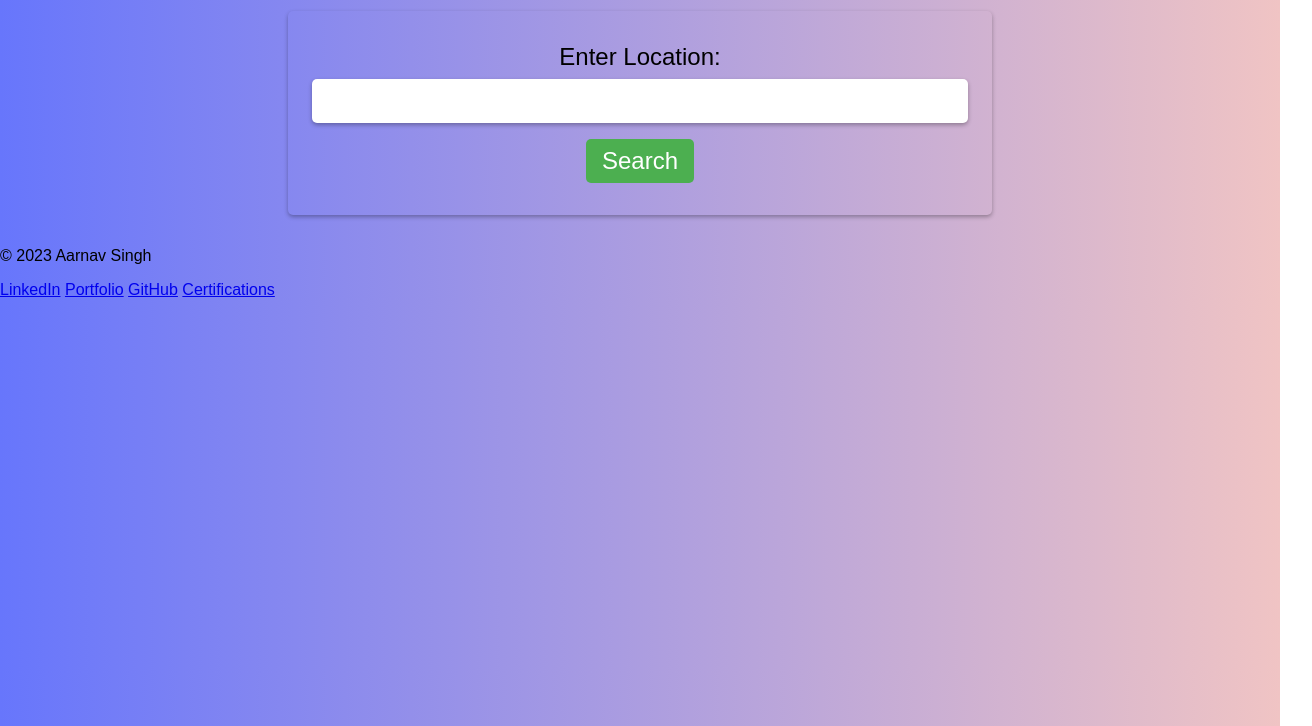
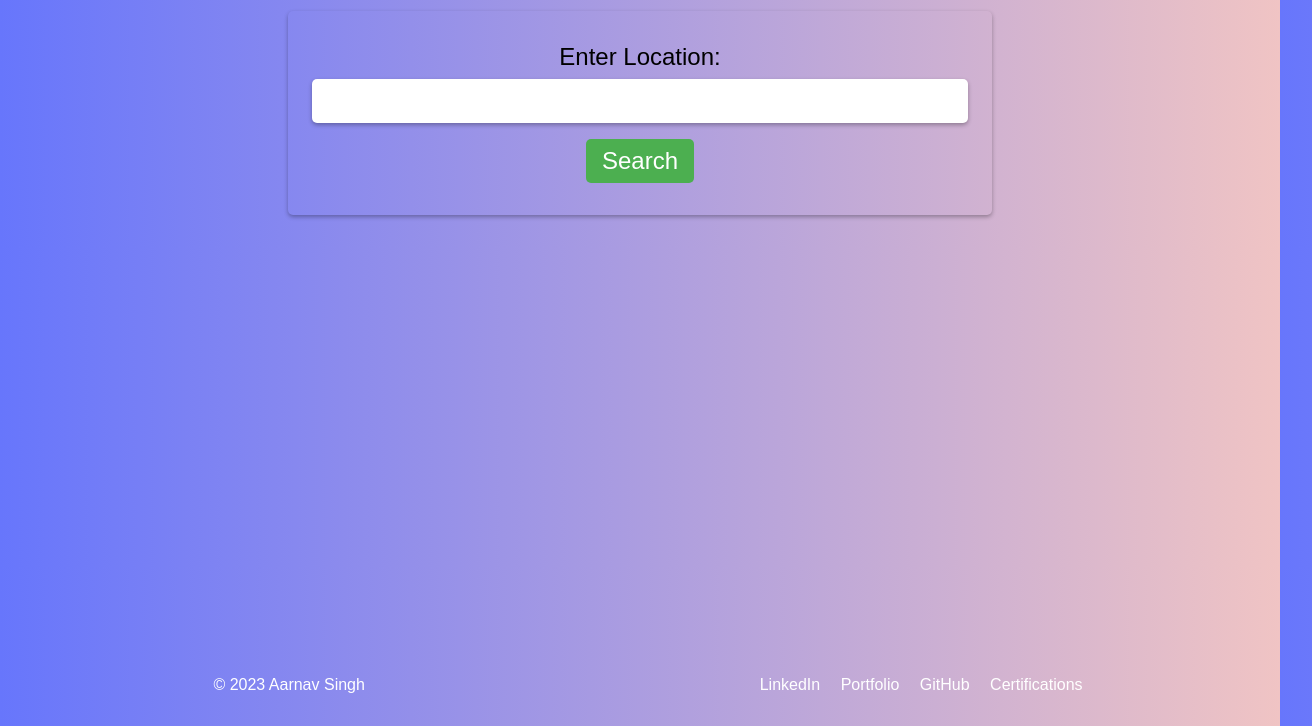
Before and after one commit to aarnav1729/weather-forecast, a plain HTML site: page index.html in a window 1280 px wide. Shown: the part 74-800 px from the top of the page, 1312 px wide, since content can reach past the window. Drawn offline with Linux system fonts and the light colour scheme.

Commit message:
Update style.css

```diff
--- a/style.css
+++ b/style.css
@@ -63,15 +63,39 @@ button:hover {
     box-shadow: 0 2px 4px rgba(0,0,0,.3);
     border-radius: 5px;
     max-width: 50%;
-    display: none;
 }
 
 #weather-container h2 {
     text-align: center;
     margin-bottom: 1rem;
+    font-size: 2rem;
 }
 
 #weather-container p {
     font-size: 1.5rem;
     margin-bottom: .5rem;
+ }
+
+footer {
+    background-color: linear gradient(to right, #6776fc, #f0c4c4);
+    color: #fff;
+    padding: 1rem;
+    position: absolute;
+    bottom: 0;
+    left: 0;
+    width: 100%;
+    display: flex;
+    justify-content: space-around;
+    align-items: center;
+ }
+
+footer a
+{
+    color: #fff;
+    text-decoration: none;
+    margin-right: 1rem;
+ }
+
+footer a:hover {
+    text-decoration: underline;
 }
```
